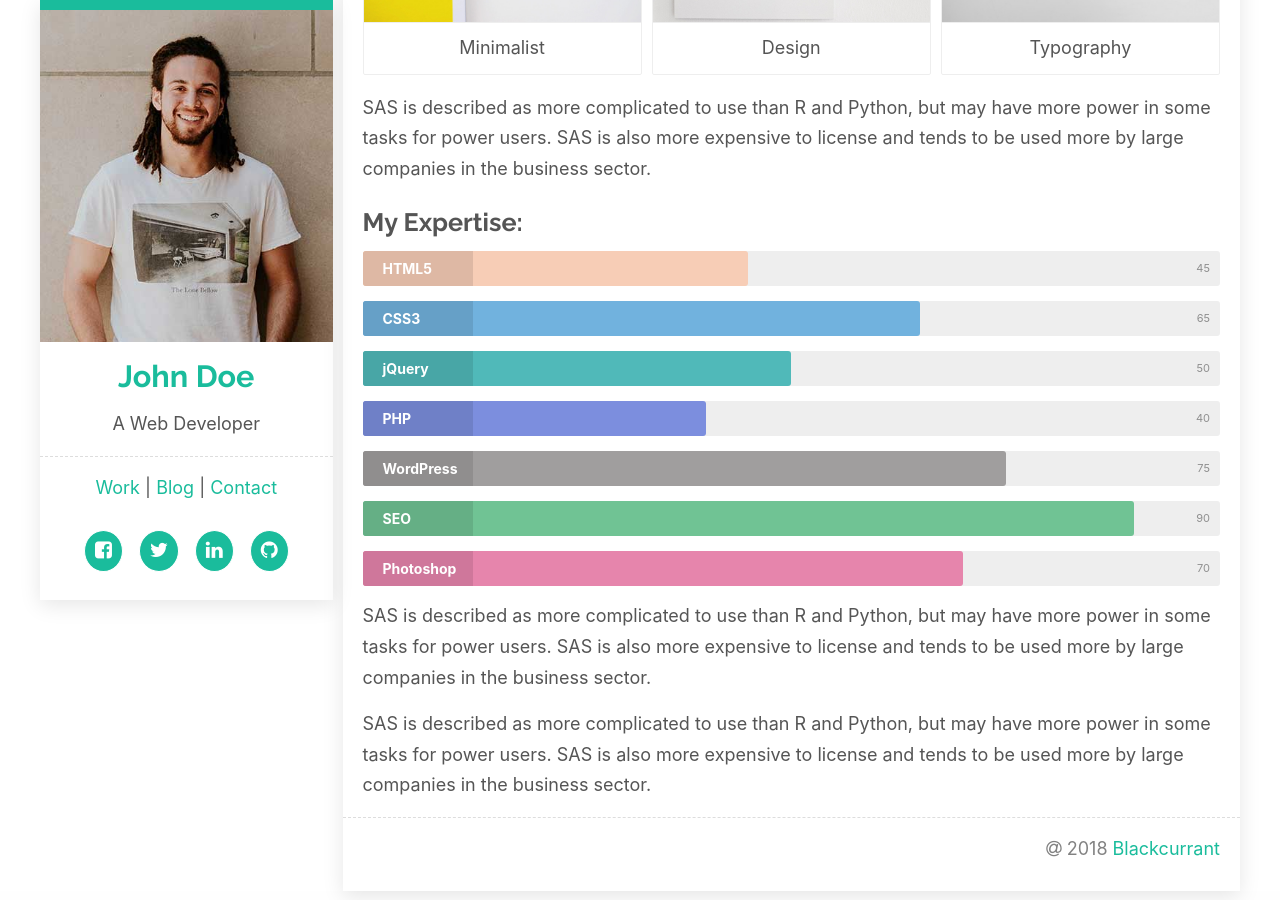
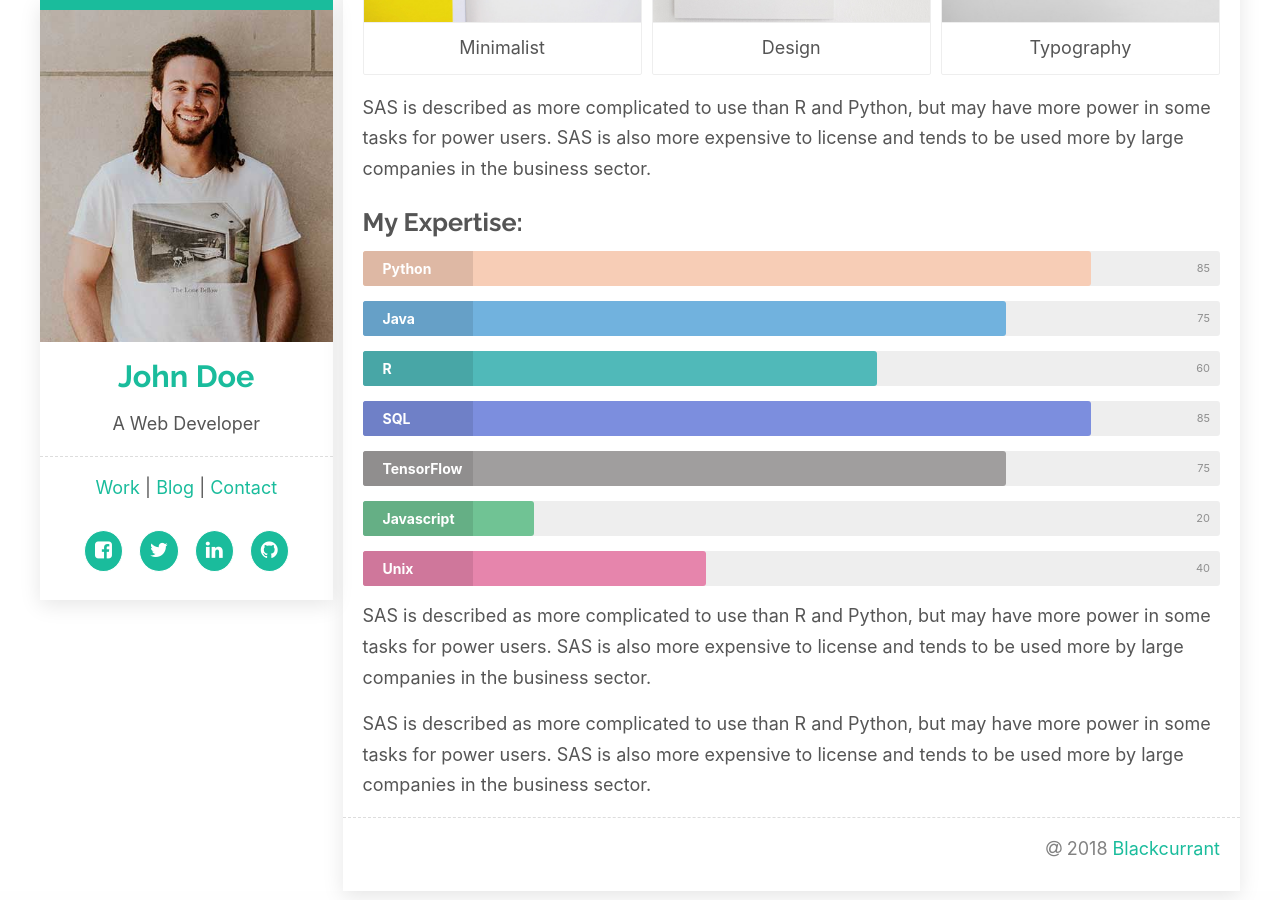
Before and after one commit to MLBott/home, a Jekyll site: the page built from index.html, in a window 1280 px wide and 900 px high, scrolled down 617 px. Built offline with Jekyll 4.4.1, drawn with Linux system fonts in a browser that asks for light colours; nearby versions of some CDN libraries.

Commit message:
Update main.yml

```diff
--- a/_data/main.yml
+++ b/_data/main.yml
@@ -1,30 +1,30 @@
 expertise:
-  - title: HTML5
-    level: 45
+  - title: Python
+    level: 85
     color: rgb(247, 205, 182)
 
-  - title: CSS3
-    level: 65
+  - title: Java
+    level: 75
     color: rgb(113, 178, 222)
 
-  - title: jQuery
-    level: 50
+  - title: R
+    level: 60
     color: rgb(80, 185, 185)
 
-  - title: PHP
-    level: 40
+  - title: SQL
+    level: 85
     color: rgb(124, 142, 222)
 
-  - title: WordPress
+  - title: TensorFlow
     level: 75
     color: rgb(160, 158, 158)
 
-  - title: SEO
-    level: 90
+  - title: Javascript
+    level: 20
     color: rgb(112, 195, 148)
 
-  - title: Photoshop
-    level: 70
+  - title: Unix
+    level: 40
     color: rgb(230, 133, 172)
 
 
```
